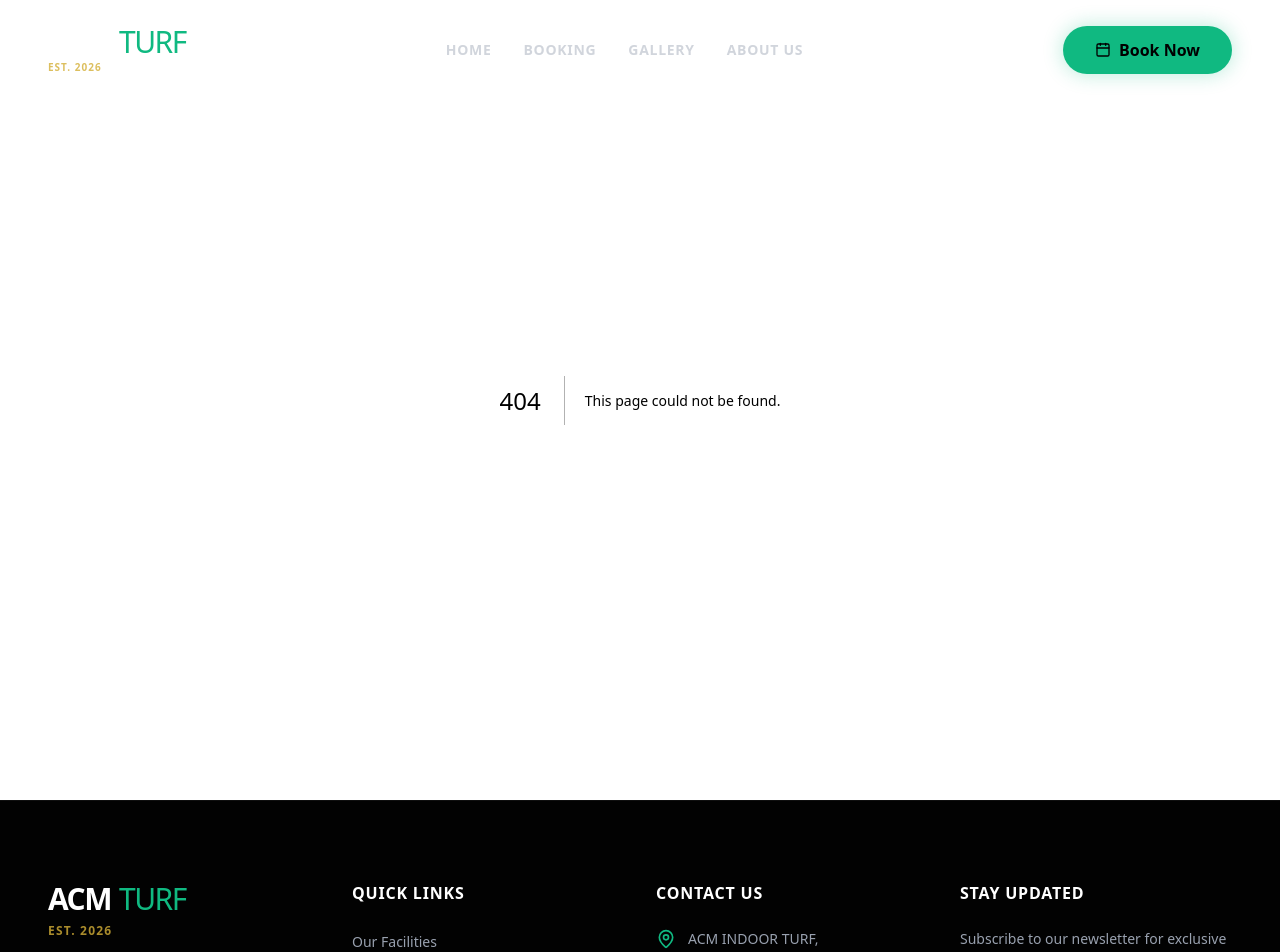
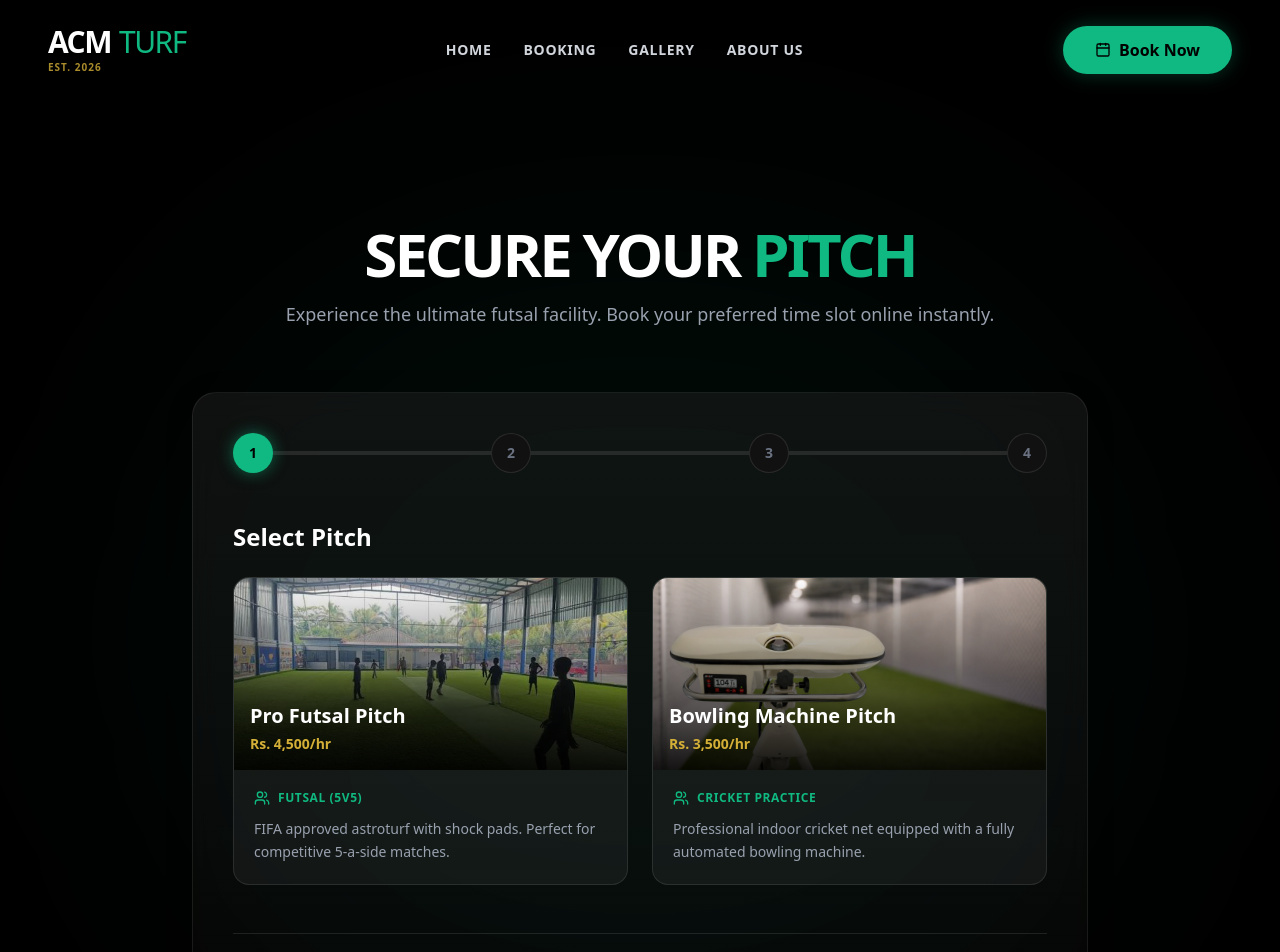
Before and after one commit to ishthiyaqAhamed/indoor-turf, a Next.js app: page /booking in a window 1280 px wide. Before the commit this address had no page. Shown: the top 952 px of the page. Built offline with nearby package versions, Linux system fonts and the light colour scheme.

Commit message:
Booking system

```diff
--- /dev/null
+++ b/src/app/about/page.tsx
@@ -0,0 +1,57 @@
+import { MapPin } from "lucide-react";
+
+export default function AboutPage() {
+  return (
+    <div className="pt-32 pb-24 min-h-screen bg-[#0a0a0a]">
+      <div className="container mx-auto px-6 md:px-12">
+        <div className="flex flex-col lg:flex-row items-center gap-16">
+          <div className="lg:w-1/2">
+            <h2 className="text-4xl md:text-5xl font-outfit font-black text-white uppercase tracking-tighter mb-6">
+              About <span className="text-primary">Us</span>
+            </h2>
+            <p className="text-gray-400 text-lg mb-6 leading-relaxed">
+              Established in 2026, ACM Indoor Turf is Sri Lanka's premier indoor futsal facility. We are dedicated to providing a world-class sporting experience for players of all levels. From our FIFA-approved turf to our luxury amenities, every detail has been meticulously crafted to elevate your game.
+            </p>
+            <p className="text-gray-400 text-lg mb-8 leading-relaxed">
+              Whether you're looking for a casual game with friends, corporate tournaments, or professional training sessions, our facility is equipped to handle it all in a fully climate-controlled and beautifully designed environment.
+            </p>
+
+            <div className="space-y-6 mb-10">
+              <div className="flex items-start gap-4">
+                <div className="w-12 h-12 rounded-full bg-primary/10 flex items-center justify-center shrink-0">
+                  <MapPin className="w-6 h-6 text-primary" />
+                </div>
+                <div>
+                  <h4 className="text-white font-bold text-lg mb-1">Address</h4>
+                  <p className="text-gray-400">ACM INDOOR TURF, 73/5 Isnapulla Road, Dharga Town</p>
+                </div>
+              </div>
+            </div>
+
+            <a
+              href="https://maps.app.goo.gl/RqcNVquE2nXXiKNc9"
+              target="_blank"
+              rel="noreferrer"
+              className="inline-flex items-center gap-2 border border-primary text-primary px-8 py-3 rounded-full font-bold hover:bg-primary hover:text-black transition-colors"
+            >
+              Open in Google Maps
+            </a>
+          </div>
+
+          <div className="lg:w-1/2 w-full h-[500px] rounded-3xl overflow-hidden glass p-2">
+            <iframe
+              src="https://maps.google.com/maps?q=ACM%20INDOOR%20TURF,%20Dharga%20Town&t=&z=15&ie=UTF8&iwloc=&output=embed"
+              width="100%"
+              height="100%"
+              style={{ border: 0, borderRadius: "1rem" }}
+              allowFullScreen
+              loading="lazy"
+              referrerPolicy="no-referrer-when-downgrade"
+              className="grayscale opacity-90 hover:grayscale-0 hover:opacity-100 transition-all duration-500"
+            ></iframe>
+          </div>
+        </div>
+      </div>
+    </div>
+  );
+}
--- /dev/null
+++ b/src/app/booking/page.tsx
@@ -0,0 +1,9 @@
+import BookingSystem from "@/components/BookingSystem";
+
+export default function BookingPage() {
+  return (
+    <div className="pt-24 min-h-screen bg-black">
+      <BookingSystem />
+    </div>
+  );
+}
--- /dev/null
+++ b/src/app/gallery/page.tsx
@@ -0,0 +1,43 @@
+export default function GalleryPage() {
+  const images = [
+    "https://images.pexels.com/photos/114296/pexels-photo-114296.jpeg?auto=compress&cs=tinysrgb&w=1260&h=750&dpr=2",
+    "https://images.pexels.com/photos/314154/pexels-photo-314154.jpeg?auto=compress&cs=tinysrgb&w=1260&h=750&dpr=2",
+    "https://images.pexels.com/photos/274422/pexels-photo-274422.jpeg?auto=compress&cs=tinysrgb&w=1260&h=750&dpr=2",
+    "https://images.pexels.com/photos/1595655/pexels-photo-1595655.jpeg?auto=compress&cs=tinysrgb&w=1260&h=750&dpr=2",
+    "https://images.pexels.com/photos/209977/pexels-photo-209977.jpeg?auto=compress&cs=tinysrgb&w=1260&h=750&dpr=2",
+    "https://images.pexels.com/photos/47730/the-ball-stadion-football-the-pitch-47730.jpeg?auto=compress&cs=tinysrgb&w=1260&h=750&dpr=2",
+  ];
+
+  return (
+    <div className="pt-32 pb-24 min-h-screen bg-black">
+      <div className="container mx-auto px-6 md:px-12">
+        <div className="text-center max-w-3xl mx-auto mb-16">
+          <h2 className="text-4xl md:text-6xl font-outfit font-black text-white uppercase tracking-tighter mb-4">
+            Our <span className="text-primary">Gallery</span>
+          </h2>
+          <p className="text-gray-400 text-lg">
+            Take a look at Sri Lanka's most luxurious futsal arena.
+          </p>
+        </div>
+
+        <div className="grid grid-cols-1 md:grid-cols-2 lg:grid-cols-3 gap-6">
+          {images.map((src, idx) => (
+            <div key={idx} className="group relative rounded-2xl overflow-hidden glass aspect-square">
+              {/* eslint-disable-next-line @next/next/no-img-element */}
+              <img
+                src={src}
+                alt={`ACM Turf Gallery Image ${idx + 1}`}
+                className="w-full h-full object-cover transition-transform duration-700 group-hover:scale-110 group-hover:opacity-60"
+              />
+              <div className="absolute inset-0 flex items-center justify-center opacity-0 group-hover:opacity-100 transition-opacity duration-500 bg-black/40">
+                <span className="text-white font-outfit font-bold tracking-widest uppercase border border-white/30 px-6 py-2 rounded-full backdrop-blur-md">
+                  View
+                </span>
+              </div>
+            </div>
+          ))}
+        </div>
+      </div>
+    </div>
+  );
+}
--- a/src/app/page.tsx
+++ b/src/app/page.tsx
@@ -4,7 +4,6 @@ import { useRef, useEffect } from "react";
 import { motion, useScroll, useTransform } from "framer-motion";
 import { ArrowRight, Trophy, Shield, Zap, MapPin } from "lucide-react";
 import Link from "next/link";
-import BookingSystem from "@/components/BookingSystem";
 
 export default function Home() {
   const heroRef = useRef(null);
@@ -83,7 +82,7 @@ export default function Home() {
             className="flex flex-col sm:flex-row items-center gap-6"
           >
             <Link
-              href="#book"
+              href="/booking"
               className="group relative inline-flex items-center gap-3 overflow-hidden rounded-full bg-white px-10 py-4 font-bold text-black transition-all hover:scale-105 hover:bg-gray-100"
             >
               <span>Book Your Pitch</span>
@@ -91,7 +90,7 @@ export default function Home() {
             </Link>
 
             <Link
-              href="#location"
+              href="/about"
               className="inline-flex items-center gap-3 rounded-full bg-white/5 border border-white/20 px-10 py-4 font-bold text-white backdrop-blur-md transition-all hover:bg-white/10"
             >
               <MapPin className="w-5 h-5" />
@@ -165,59 +164,6 @@ export default function Home() {
         </div>
       </section>
 
-      {/* Booking Section */}
-      <BookingSystem />
-
-      {/* About Us / Location Section */}
-      <section id="about" className="py-24 bg-[#0a0a0a] relative z-10 border-t border-white/5">
-        <div className="container mx-auto px-6 md:px-12">
-          <div className="flex flex-col lg:flex-row items-center gap-16">
-            <div className="lg:w-1/2">
-              <h2 className="text-4xl md:text-5xl font-outfit font-black text-white uppercase tracking-tighter mb-6">
-                About <span className="text-primary">Us</span>
-              </h2>
-              <p className="text-gray-400 text-lg mb-8 leading-relaxed">
-                Established in 2026, ACM Indoor Turf is Sri Lanka's premier indoor futsal facility. We are dedicated to providing a world-class sporting experience for players of all levels. From our FIFA-approved turf to our luxury amenities, every detail has been meticulously crafted to elevate your game.
-              </p>
-
-              <div className="space-y-6 mb-10">
-                <div className="flex items-start gap-4">
-                  <div className="w-12 h-12 rounded-full bg-primary/10 flex items-center justify-center shrink-0">
-                    <MapPin className="w-6 h-6 text-primary" />
-                  </div>
-                  <div>
-                    <h4 className="text-white font-bold text-lg mb-1">Address</h4>
-                    <p className="text-gray-400">ACM INDOOR TURF, 73/5 Isnapulla Road, Dharga Town</p>
-                  </div>
-                </div>
-              </div>
-
-              <a
-                href="https://maps.app.goo.gl/RqcNVquE2nXXiKNc9"
-                target="_blank"
-                rel="noreferrer"
-                className="inline-flex items-center gap-2 border border-primary text-primary px-8 py-3 rounded-full font-bold hover:bg-primary hover:text-black transition-colors"
-              >
-                Open in Google Maps
-              </a>
-            </div>
-
-            <div className="lg:w-1/2 w-full h-[400px] rounded-3xl overflow-hidden glass p-2">
-              <iframe
-                src="https://maps.google.com/maps?q=ACM%20INDOOR%20TURF,%20Dharga%20Town&t=&z=15&ie=UTF8&iwloc=&output=embed"
-                width="100%"
-                height="100%"
-                style={{ border: 0, borderRadius: "1rem" }}
-                allowFullScreen
-                loading="lazy"
-                referrerPolicy="no-referrer-when-downgrade"
-                className="grayscale opacity-90 hover:grayscale-0 hover:opacity-100 transition-all duration-500"
-              ></iframe>
-            </div>
-          </div>
-        </div>
-      </section>
-
     </div>
   );
 }
--- a/src/components/BookingSystem.tsx
+++ b/src/components/BookingSystem.tsx
@@ -12,14 +12,29 @@ export default function BookingSystem() {
   const [selectedPitch, setSelectedPitch] = useState<string>("");
 
   const timeSlots = [
-    "08:00 AM", "09:00 AM", "10:00 AM", "11:00 AM",
-    "04:00 PM", "05:00 PM", "06:00 PM", "07:00 PM", "08:00 PM", "09:00 PM"
+    "08:00 AM", "09:00 AM", "10:00 AM", "11:00 AM", "12:00 PM",
+    "01:00 PM", "02:00 PM", "03:00 PM", "04:00 PM", "05:00 PM",
+    "06:00 PM", "07:00 PM", "08:00 PM", "09:00 PM", "10:00 PM",
+    "11:00 PM", "12:00 AM"
   ];
 
   const pitches = [
-    { id: "p1", name: "Pitch A - Pro", size: "5v5", price: "Rs. 4,500/hr" },
-    { id: "p2", name: "Pitch B - Standard", size: "5v5", price: "Rs. 3,500/hr" },
-    { id: "p3", name: "Pitch C - Elite", size: "7v7", price: "Rs. 6,000/hr" },
+    {
+      id: "pro",
+      name: "Pro Futsal Pitch",
+      size: "Futsal (5v5)",
+      price: "Rs. 4,500/hr",
+      image: "/pro-pitch.png",
+      description: "FIFA approved astroturf with shock pads. Perfect for competitive 5-a-side matches."
+    },
+    {
+      id: "bowling",
+      name: "Bowling Machine Pitch",
+      size: "Cricket Practice",
+      price: "Rs. 3,500/hr",
+      image: "/bowling-machine.png",
+      description: "Professional indoor cricket net equipped with a fully automated bowling machine."
+    }
   ];
 
   const handleNext = () => setStep(prev => Math.min(prev + 1, 4));
@@ -79,24 +94,40 @@ export default function BookingSystem() {
                 className="space-y-6"
               >
                 <h3 className="text-2xl font-bold text-white mb-6 font-outfit">Select Pitch</h3>
-                <div className="grid grid-cols-1 md:grid-cols-3 gap-4">
+                <div className="grid grid-cols-1 md:grid-cols-2 gap-6">
                   {pitches.map((pitch) => (
                     <button
                       key={pitch.id}
                       onClick={() => setSelectedPitch(pitch.id)}
                       className={clsx(
-                        "p-6 rounded-2xl border text-left transition-all duration-300 group",
+                        "rounded-2xl border text-left transition-all duration-300 group overflow-hidden flex flex-col",
                         selectedPitch === pitch.id
-                          ? "border-primary bg-primary/10 shadow-[0_0_20px_rgba(16,185,129,0.15)]"
-                          : "border-white/10 bg-white/5 hover:border-white/30"
+                          ? "border-primary bg-primary/10 shadow-[0_0_20px_rgba(16,185,129,0.15)] scale-[1.02]"
+                          : "border-white/10 bg-white/5 hover:border-white/30 hover:scale-[1.01]"
                       )}
                     >
-                      <h4 className="text-xl font-bold text-white mb-2">{pitch.name}</h4>
-                      <div className="flex items-center gap-2 text-sm text-gray-400 mb-4">
-                        <Users className="w-4 h-4" />
-                        <span>{pitch.size} Format</span>
+                      <div className="w-full h-48 relative overflow-hidden">
+                        {/* eslint-disable-next-line @next/next/no-img-element */}
+                        <img
+                          src={pitch.image}
+                          alt={pitch.name}
+                          className="w-full h-full object-cover transition-transform duration-700 group-hover:scale-110"
+                        />
+                        <div className="absolute inset-0 bg-gradient-to-t from-black/90 to-transparent" />
+                        <div className="absolute bottom-4 left-4">
+                          <h4 className="text-xl font-bold text-white mb-1">{pitch.name}</h4>
+                          <p className="text-accent font-bold font-mono text-sm">{pitch.price}</p>
+                        </div>
                       </div>
-                      <p className="text-accent font-bold font-mono">{pitch.price}</p>
+                      <div className="p-5 flex-grow flex flex-col">
+                        <div className="flex items-center gap-2 text-xs font-bold uppercase tracking-wider text-primary mb-3">
+                          <Users className="w-4 h-4" />
+                          <span>{pitch.size}</span>
+                        </div>
+                        <p className="text-gray-400 text-sm leading-relaxed">
+                          {pitch.description}
+                        </p>
+                      </div>
                     </button>
                   ))}
                 </div>
--- a/src/components/Footer.tsx
+++ b/src/components/Footer.tsx
@@ -53,10 +53,10 @@ export default function Footer() {
                 <Link href="#facilities" className="text-gray-400 hover:text-primary transition-colors text-sm">Our Facilities</Link>
               </li>
               <li>
-                <Link href="#book" className="text-gray-400 hover:text-primary transition-colors text-sm">Book a Pitch</Link>
+                <Link href="/booking" className="text-gray-400 hover:text-primary transition-colors text-sm">Book a Pitch</Link>
               </li>
               <li>
-                <Link href="#gallery" className="text-gray-400 hover:text-primary transition-colors text-sm">Gallery</Link>
+                <Link href="/gallery" className="text-gray-400 hover:text-primary transition-colors text-sm">Gallery</Link>
               </li>
               <li>
                 <Link href="#rules" className="text-gray-400 hover:text-primary transition-colors text-sm">Rules & Regulations</Link>
--- a/src/components/Navbar.tsx
+++ b/src/components/Navbar.tsx
@@ -20,9 +20,9 @@ export default function Navbar() {
 
   const navLinks = [
     { name: "Home", href: "/" },
-    { name: "Booking", href: "#book" },
-    { name: "Gallery", href: "#gallery" },
-    { name: "About Us", href: "#about" },
+    { name: "Booking", href: "/booking" },
+    { name: "Gallery", href: "/gallery" },
+    { name: "About Us", href: "/about" },
   ];
 
   return (
@@ -62,7 +62,7 @@ export default function Navbar() {
         {/* Call to Action */}
         <div className="hidden md:flex items-center gap-4">
           <Link
-            href="#book"
+            href="/booking"
             className="group relative inline-flex items-center gap-2 overflow-hidden rounded-full bg-primary px-8 py-3 font-semibold text-primary-foreground shadow-[0_0_20px_rgba(16,185,129,0.3)] transition-all hover:shadow-[0_0_30px_rgba(16,185,129,0.5)] hover:scale-105"
           >
             <Calendar className="w-4 h-4" />
@@ -111,7 +111,7 @@ export default function Navbar() {
               transition={{ delay: 0.4 }}
             >
               <Link
-                href="#book"
+                href="/booking"
                 onClick={() => setMobileMenuOpen(false)}
                 className="mt-4 flex items-center gap-2 rounded-full bg-primary px-10 py-4 font-bold text-primary-foreground"
               >
```
Also changed, not shown: public/bowling-machine.png (added), public/pro-pitch.png (added).
